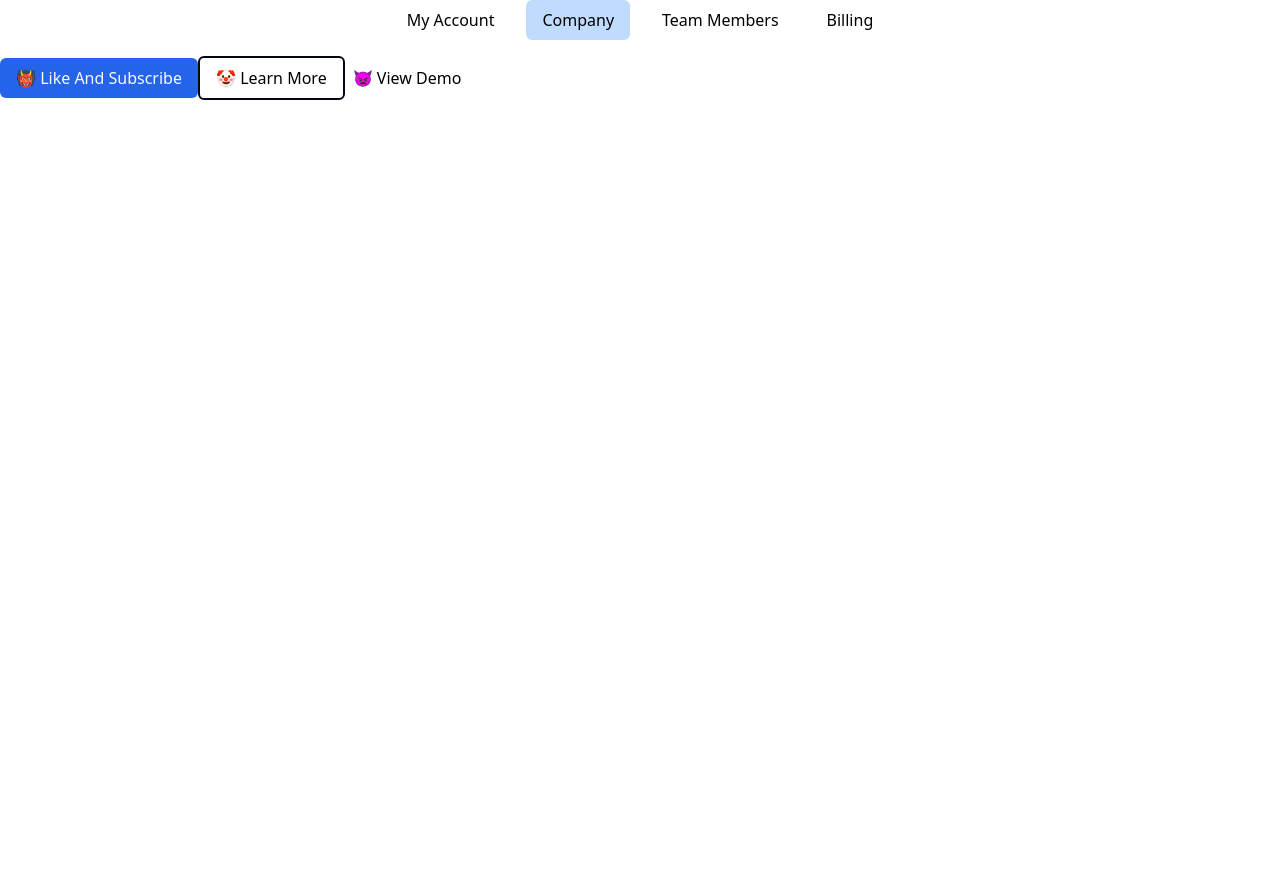
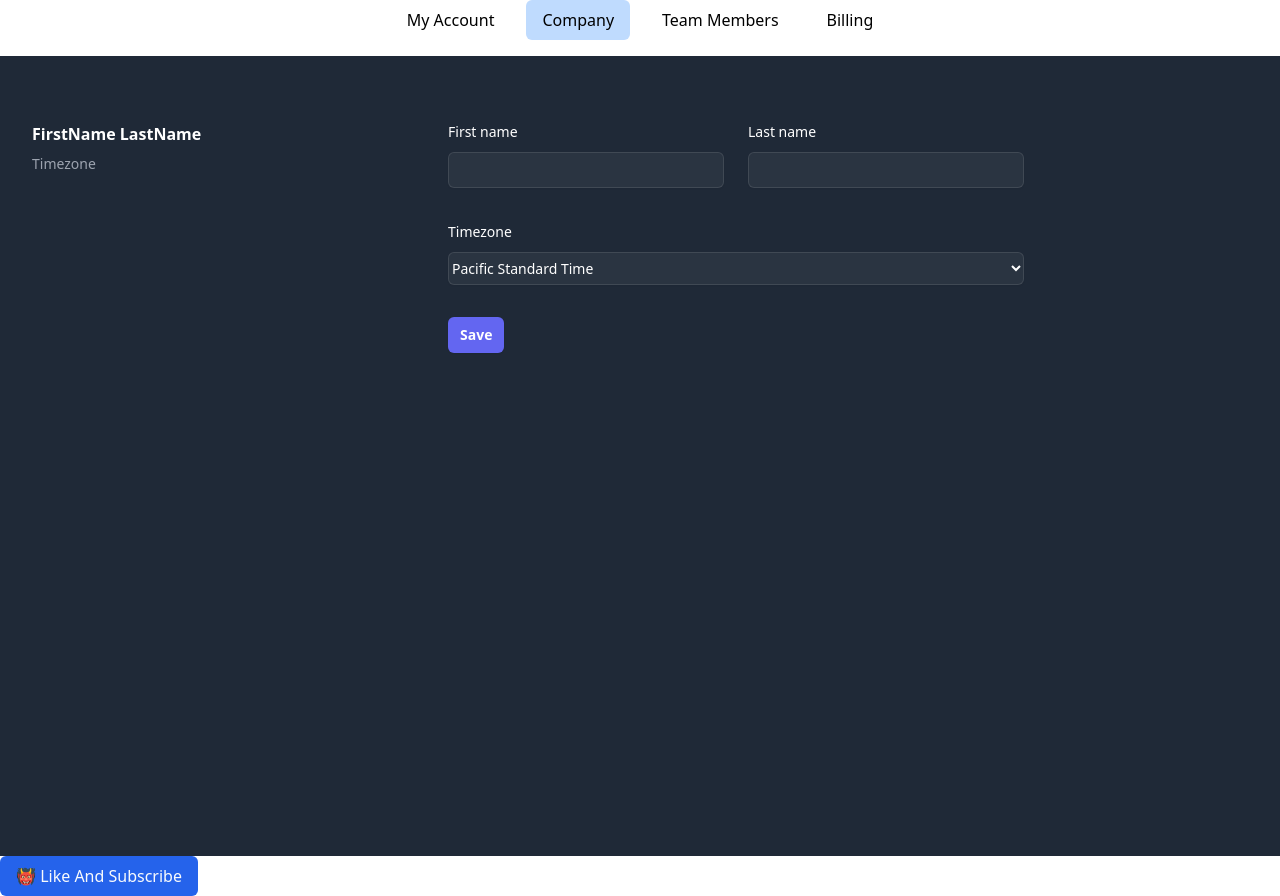
Before and after one commit to chrisvn188/learn-react, a React (Vite) app in the folder flash-ui/: page / in a window 1280 px wide. Before the commit the page ends 800 px from the top, so only its background shows below. Built offline with nearby package versions, Linux system fonts and the light colour scheme.

Commit message:
Learn to handle state with form

```diff
--- a/flash-ui/src/App.jsx
+++ b/flash-ui/src/App.jsx
@@ -1,18 +1,14 @@
 import Button from './components/Button.jsx'
 import Menu from './components/Menu.jsx'
+import PersonalInfo from './components/PersonalInfo.jsx'
 
 function App() {
   return (
     <>
       <Menu></Menu>
+      <PersonalInfo></PersonalInfo>
       <Button variant="contained" icon="👹">
         like and subscribe
-      </Button>
-      <Button variant="outlined" icon="🤡">
-        learn more
-      </Button>
-      <Button variant="text" icon="👿">
-        view demo
       </Button>
     </>
   )
--- a/flash-ui/src/components/Menu.jsx
+++ b/flash-ui/src/components/Menu.jsx
@@ -1,8 +1,8 @@
 import { useState } from 'react'
 
+const tabs = ['My Account', 'Company', 'Team Members', 'Billing']
+
 export default function Menu() {
-  const tabs = ['My Account', 'Company', 'Team Members', 'Billing']
-
   const [currentTab, setCurrentTab] = useState('Company')
 
   const currentTabStyle = 'bg-blue-200'
--- /dev/null
+++ b/flash-ui/src/components/PersonalInfo.jsx
@@ -0,0 +1,95 @@
+import { useState } from 'react'
+
+// Display the first name, last name and timezone next to the form
+// Bonus: Disable the save button if any value missing
+export default function PersonalInfo() {
+  const [personalInfo, setPersonalInfo] = useState({
+    firstName: '',
+    lastName: '',
+    timezone: '',
+  })
+
+  const handleChange = (event, setState) => {
+    setState({ ...personalInfo, [event.target.name]: event.target.value })
+  }
+
+  return (
+    <div className="bg-gray-800 h-screen divide-y divide-white/5">
+      <div className="grid max-w-7xl grid-cols-1 gap-x-8 gap-y-10 px-4 py-16 sm:px-6 md:grid-cols-3 lg:px-8">
+        <div>
+          <h2 className="text-base font-semibold leading-7 text-white">
+            FirstName LastName
+          </h2>
+          <p className="mt-1 text-sm leading-6 text-gray-400">Timezone</p>
+        </div>
+
+        <form className="md:col-span-2">
+          <div className="grid grid-cols-1 gap-x-6 gap-y-8 sm:max-w-xl sm:grid-cols-6">
+            <div className="sm:col-span-3">
+              <label
+                htmlFor="first-name"
+                className="block text-sm font-medium leading-6 text-white">
+                First name
+              </label>
+              <div className="mt-2">
+                <input
+                  type="text"
+                  name="firstName"
+                  id="first-name"
+                  autoComplete="given-name"
+                  onChange={(e) => handleChange(e, setPersonalInfo)}
+                  className="block w-full rounded-md border-0 bg-white/5 py-1.5 text-white shadow-sm ring-1 ring-inset ring-white/10 focus:ring-2 focus:ring-inset focus:ring-indigo-500 sm:text-sm sm:leading-6"
+                />
+              </div>
+            </div>
+
+            <div className="sm:col-span-3">
+              <label
+                htmlFor="last-name"
+                className="block text-sm font-medium leading-6 text-white">
+                Last name
+              </label>
+              <div className="mt-2">
+                <input
+                  type="text"
+                  name="lastName"
+                  id="last-name"
+                  autoComplete="family-name"
+                  onChange={(e) => handleChange(e, setPersonalInfo)}
+                  className="block w-full rounded-md border-0 bg-white/5 py-1.5 text-white shadow-sm ring-1 ring-inset ring-white/10 focus:ring-2 focus:ring-inset focus:ring-indigo-500 sm:text-sm sm:leading-6"
+                />
+              </div>
+            </div>
+
+            <div className="col-span-full">
+              <label
+                htmlFor="timezone"
+                className="block text-sm font-medium leading-6 text-white">
+                Timezone
+              </label>
+              <div className="mt-2">
+                <select
+                  id="timezone"
+                  name="timezone"
+                  onChange={(e) => handleChange(e, setPersonalInfo)}
+                  className="block w-full rounded-md border-0 bg-white/5 py-1.5 text-white shadow-sm ring-1 ring-inset ring-white/10 focus:ring-2 focus:ring-inset focus:ring-indigo-500 sm:text-sm sm:leading-6 [&_*]:text-black">
+                  <option>Pacific Standard Time</option>
+                  <option>Eastern Standard Time</option>
+                  <option>Greenwich Mean Time</option>
+                </select>
+              </div>
+            </div>
+          </div>
+
+          <div className="mt-8 flex">
+            <button
+              type="submit"
+              className="rounded-md bg-indigo-500 px-3 py-2 text-sm font-semibold text-white shadow-sm hover:bg-indigo-400 focus-visible:outline focus-visible:outline-2 focus-visible:outline-offset-2 focus-visible:outline-indigo-500">
+              Save
+            </button>
+          </div>
+        </form>
+      </div>
+    </div>
+  )
+}
```
